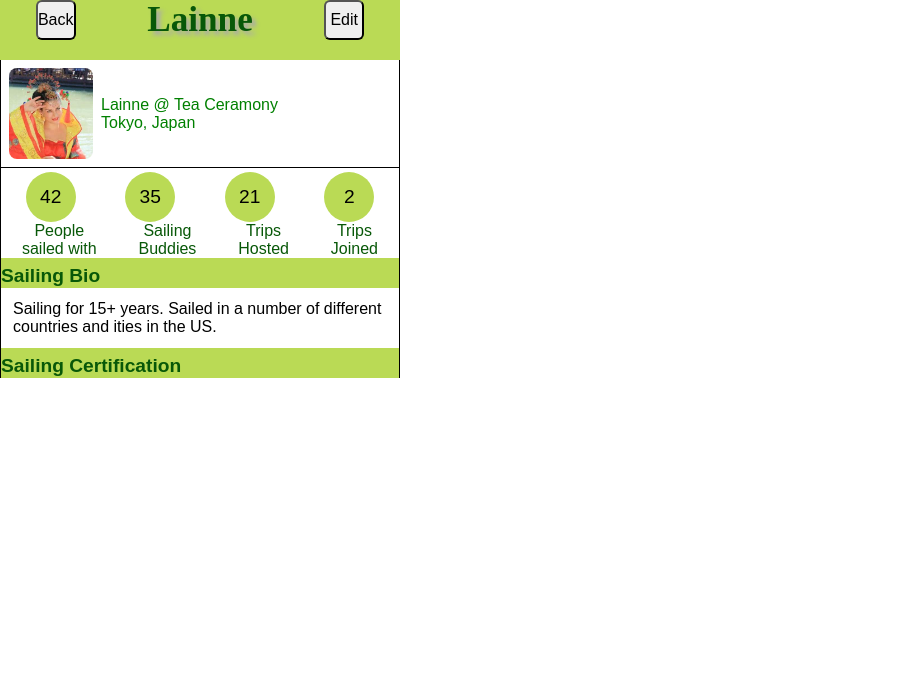
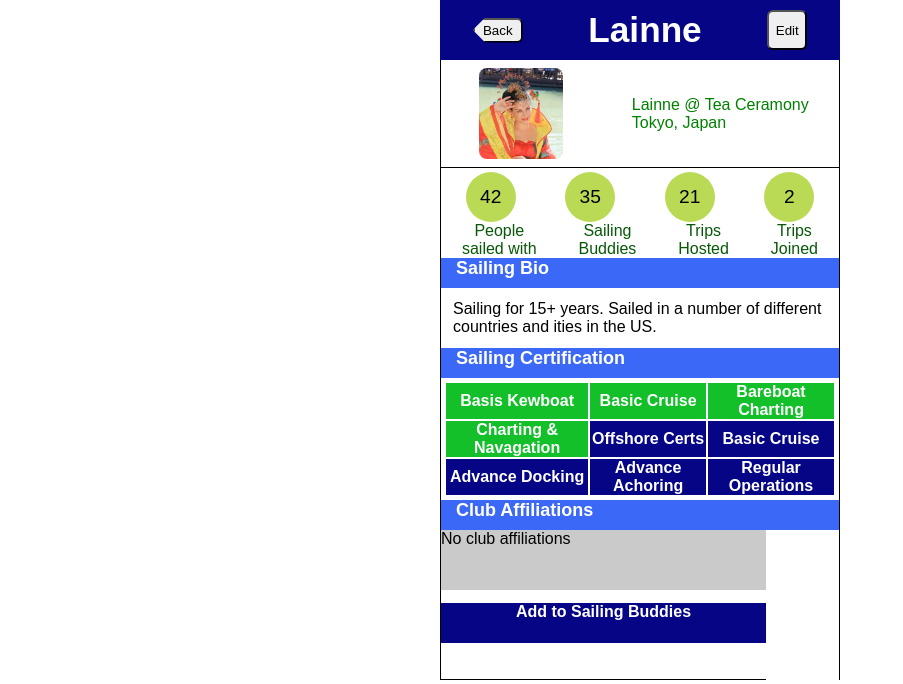
Before and after one commit to webgal-ada/RedoProjects, a plain HTML site: page index.html in a window 1280 px wide. Shown: the whole page, without its empty margins (0-903 px from the left). Drawn offline with Linux system fonts and the light colour scheme; a web font is replaced by a local one.

Commit message:
revised section2

```diff
--- a/index.html
+++ b/index.html
@@ -21,8 +21,7 @@
     <div class="container">
       <div class="bio_image">
         <img src="Lainne3sec.jpg" alt="Lainne in Japan" />
-
-        <div class="bio__text">
+        <div class="bio__text center-style">
           <p>Lainne @ Tea Ceramony</p>
           <p>Tokyo, Japan</p>
         </div>
@@ -49,13 +48,42 @@
       <section>
         <h2>Sailing Bio</h2>
       </section>
-      <div class="sailingBio">
+      <div class="sail_Bio">
         Sailing for 15+ years. Sailed in a number of different countries and
         ities in the US.
       </div>
       <section>
         <h2>Sailing Certification</h2>
       </section>
+      <table>
+        <tr class="cert_bx_light">
+          <th>Basis Kewboat</th>
+          <th>Basic Cruise</th>
+          <th>Bareboat Charting</th>
+        </tr>
+        <tr>
+          <th class="cert_bx_light">Charting & Navagation</th>
+          <th class="cert_bx_dark">Offshore Certs</th>
+          <th class="cert_bx_dark">Basic Cruise</th>
+        </tr>
+        <tr class="cert_bx_dark">
+          <th>Advance Docking</th>
+          <th>Advance Achoring</th>
+          <th>Regular Operations</th>
+        </tr>
+      </table>
+
+      <section>
+        <h2>Club Affiliations</h2>
+      </section>
+      <footer>
+       <div class="clubAffilBlock">
+          <div class="clubAffil">No club affiliations</div>
+          <div class="link_btn">Add to Sailing Buddies<div>
+       </div>
+           </footer>
+
     </div>
+
   </body>
 </html>
--- a/styles.css
+++ b/styles.css
@@ -1,34 +1,40 @@
+/* font colors
+dark blue rgb(5,5,134)
+lightgreen rgb(19, 192, 42)
+lightBlue rgb() */
+
 /*basic reset*/
 * {
-  margin: 0;
-  padding: 0;
+  margin: 0 auto;
+  padding: 0px;
   box-sizing: border-box;
-  font-size: 16px;
 }
 
 /* pt font classification here in body*/
 body {
+  font-family: 'Metrophobic', sans-serif;
   width: 400px;
-}
-
-.container {
-  font-family: 'Metrophobic', sans-serif;
-  border-left: .5px solid black;
-  border-right: .5px solid black;
 }
 
 header {
   display: flex;
   justify-content: space-around;
+  height: 60px;
+  background-color: rgb(5, 5, 134);
+  color: #FFF;
+  align-items: center;
+}
 
-  height: 60px;
-  background-color: #BADA55;
+.container {
+  border-left: .5px solid black;
+  border-right: .5px solid black;
 }
 
 .btn_left {
+  clip-path: polygon(25% 0%, 100% 1%, 100% 100%, 25% 100%, 0% 50%);
   border-radius: 6px;
-  width: 40px;
-  height: 40px;
+  width: 50px;
+  height: 25px;
 }
 
 .btn_right {
@@ -38,15 +44,7 @@ header {
 }
 
 h1 {
-  color: rgb(8, 88, 8);
-  font-family: 'Grenze', serif;
-  text-shadow: 4px 4px 4px #aaa;
   font-size: 2.2rem;
-}
-
-h2 {
-  font-size: 1.2rem;
-  font-weight: 900;
 }
 
 img {
@@ -63,7 +61,7 @@ img {
   align-items: center;
 }
 
-.sailingBio {
+.sail_Bio {
   padding: 12px;
 }
 
@@ -81,7 +79,7 @@ img {
 }
 
 .circle__text ul {
-  display: flex;
+  list-style-type: none;
   text-align: center;
   color: rgb(8, 88, 8);
 }
@@ -93,8 +91,52 @@ ul {
 }
 
 section {
-  padding-top: 7px;
+  font-size: 12px;
+  text-indent: 15px;
   height: 30px;
-  background-color: #BADA55;
-  color: rgb(8, 88, 8);
+  background-color: rgb(60, 104, 247);
+  color: #FFF;
 }
+
+table {
+  margin: 3px;
+  color: white;
+  font-size: 1em;
+}
+
+.cert_bx_light {
+  background-color: rgb(19, 192, 42);
+}
+
+.cert_bx_dark {
+  background-color: rgb(5, 5, 134);
+}
+
+footer {
+  display: inline-flex;
+  flex-direction: column;
+  height: 150px;
+  border-bottom: .5px solid black;
+}
+
+.clubAffil {
+  height: 60px;
+  background-color: rgb(202, 202, 202);
+  margin-bottom: 13px;
+}
+
+.link_btn {
+  font-weight: bold;
+  color: white;
+  text-align: center;
+  margin-bottom: 13px;
+  width: 325px;
+  height: 40px;
+  background-color: rgb(5, 5, 134);
+}
+
+/* footer {
+  background-color: tomato;
+  height: 40px;
+  width: 400px;
+  border-top: .5px solid black; */
```
